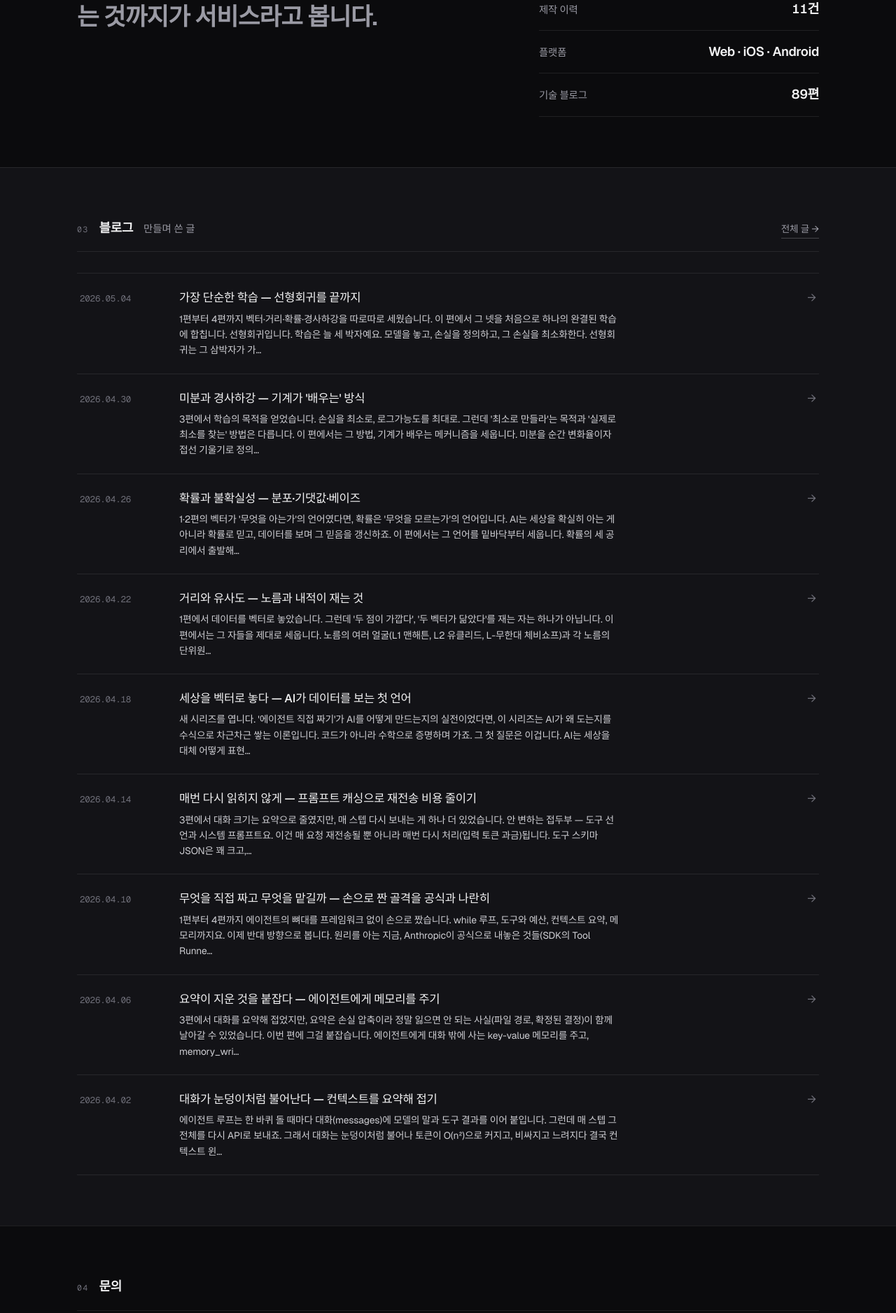
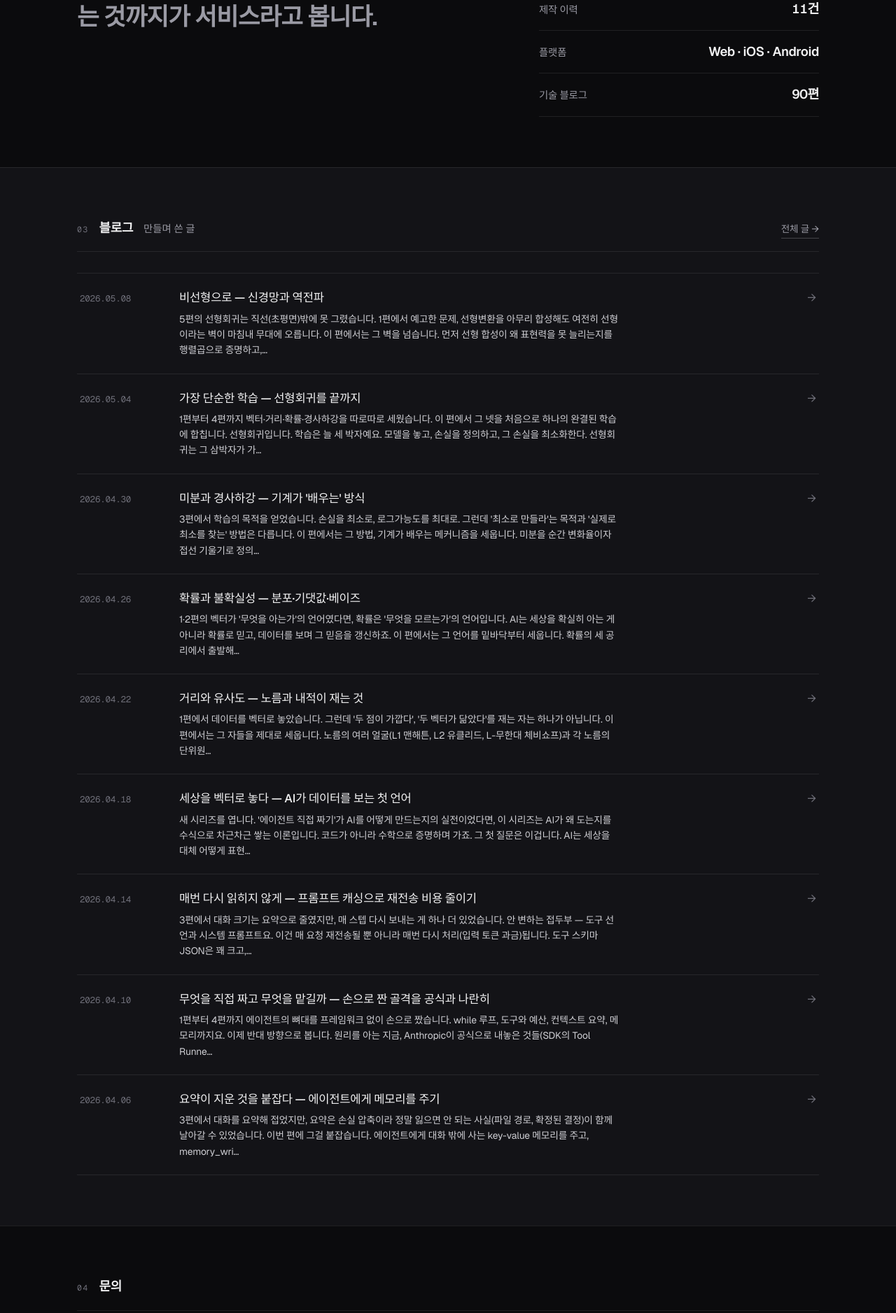
Before and after one commit to kahnco/kahnco_page, a React (Vite) app: page / in a window 1280 px wide. Shown: the part 1804-3681 px from the top of the page at 70% size. Built offline with nearby package versions, Linux system fonts and the light colour scheme.

Commit message:
feat(blog): AI 수학 시리즈 6편 — 신경망과 역전파

```diff
--- a/src/data/posts.ts
+++ b/src/data/posts.ts
@@ -9,6 +9,12 @@ export interface PostMeta {
 }
 
 export const LATEST_POSTS: PostMeta[] = [
+  {
+    "slug": "ai-math-neural-networks",
+    "date": "2026.05.08",
+    "title": "비선형으로 — 신경망과 역전파",
+    "excerpt": "5편의 선형회귀는 직선(초평면)밖에 못 그렸습니다. 1편에서 예고한 문제, 선형변환을 아무리 합성해도 여전히 선형이라는 벽이 마침내 무대에 오릅니다. 이 편에서는 그 벽을 넘습니다. 먼저 선형 합성이 왜 표현력을 못 늘리는지를 행렬곱으로 증명하고,…"
+  },
   {
     "slug": "ai-math-linear-regression",
     "date": "2026.05.04",
@@ -56,14 +62,8 @@ export const LATEST_POSTS: PostMeta[] = [
     "date": "2026.04.06",
     "title": "요약이 지운 것을 붙잡다 — 에이전트에게 메모리를 주기",
     "excerpt": "3편에서 대화를 요약해 접었지만, 요약은 손실 압축이라 정말 잃으면 안 되는 사실(파일 경로, 확정된 결정)이 함께 날아갈 수 있었습니다. 이번 편에 그걸 붙잡습니다. 에이전트에게 대화 밖에 사는 key-value 메모리를 주고, memory_wri…"
-  },
-  {
-    "slug": "agent-from-scratch-context",
-    "date": "2026.04.02",
-    "title": "대화가 눈덩이처럼 불어난다 — 컨텍스트를 요약해 접기",
-    "excerpt": "에이전트 루프는 한 바퀴 돌 때마다 대화(messages)에 모델의 말과 도구 결과를 이어 붙입니다. 그런데 매 스텝 그 전체를 다시 API로 보내죠. 그래서 대화는 눈덩이처럼 불어나 토큰이 O(n²)으로 커지고, 비싸지고 느려지다 결국 컨텍스트 윈…"
   }
 ];
 
 // 홈 figure("기술 블로그 N편")와 동기화되는 총 글 수.
-export const BLOG_POST_COUNT = 89;
+export const BLOG_POST_COUNT = 90;
```
Also changed, not shown: 2 other files (tests, documents, lock files or other folders).
